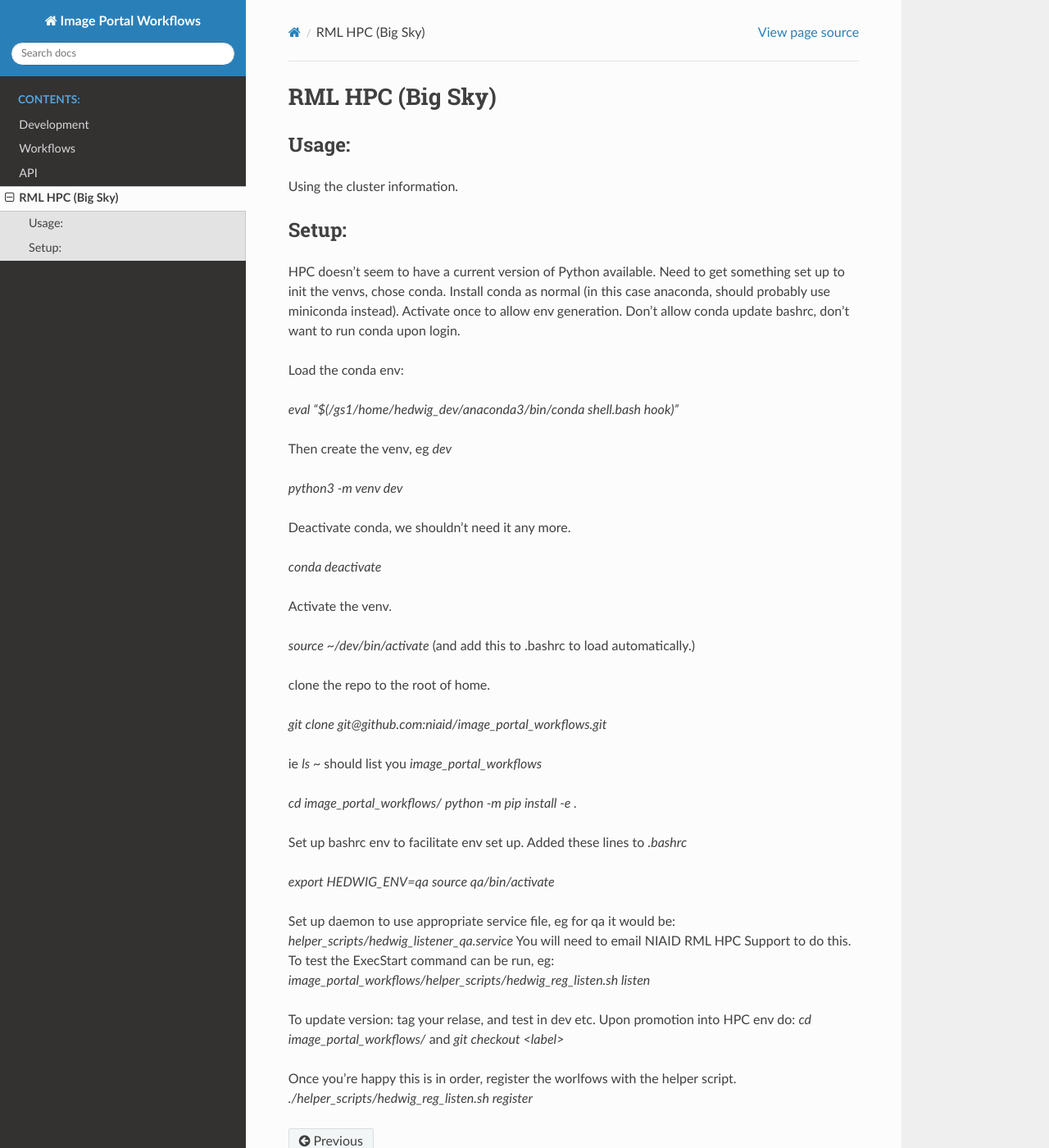
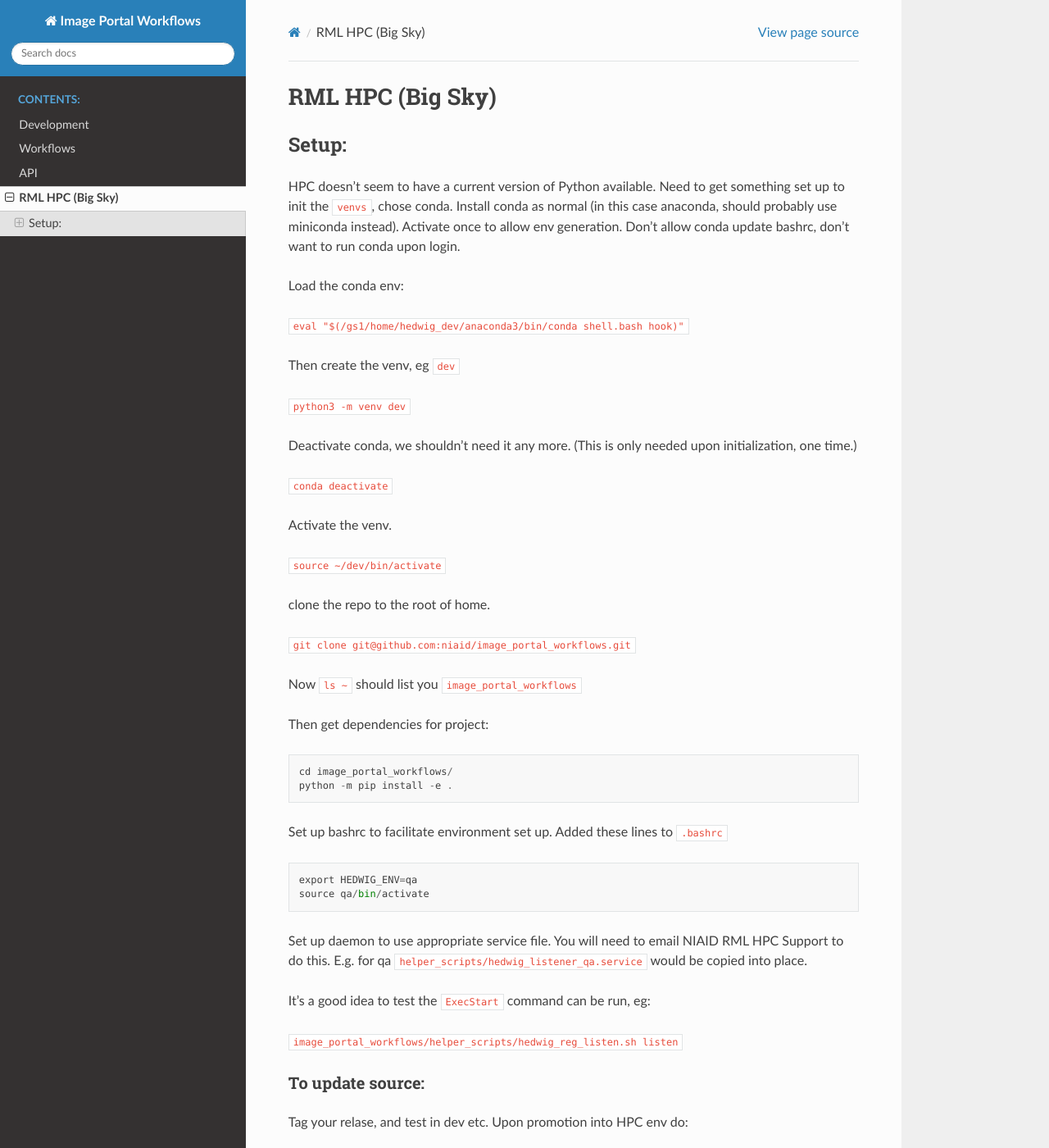
Before and after one commit to niaid/image_portal_workflows, a Sphinx documentation site: the page built from docs/source/hpc.rst, in a window 1280 px wide and 1400 px high. Shown: the whole window at 82% size. Built offline with Sphinx 7.4.7 and the Read the Docs theme 2.0.0, drawn with Linux system fonts in a browser that asks for light colours; some of the changed text lies outside the part shown.

Commit message:
Update hpc.rst

```diff
--- a/docs/source/hpc.rst
+++ b/docs/source/hpc.rst
@@ -3,65 +3,70 @@ RML HPC (Big Sky)
 ==================
 
 
-Usage:
--------
-
-Using the cluster information.
-
 Setup:
 -------
 
-HPC doesn't seem to have a current version of Python available. Need to get something set up to init the venvs, chose conda.
+HPC doesn't seem to have a current version of Python available. Need to get something set up to init the ``venvs``, chose conda.
 Install conda as normal (in this case anaconda, should probably use miniconda instead).
 Activate once to allow env generation. Don't allow conda update bashrc, don't want to run conda upon login.
 
 Load the conda env:
 
-`eval "$(/gs1/home/hedwig_dev/anaconda3/bin/conda shell.bash hook)"`
+``eval "$(/gs1/home/hedwig_dev/anaconda3/bin/conda shell.bash hook)"``
 
-Then create the venv, eg `dev`
+Then create the venv, eg ``dev``
 
-`python3 -m venv dev`
+``python3 -m venv dev``
 
-Deactivate conda, we shouldn't need it any more.
+Deactivate conda, we shouldn't need it any more. (This is only needed upon initialization, one time.)
 
-`conda deactivate`
+``conda deactivate``
 
 Activate the venv.
 
-`source ~/dev/bin/activate`
-(and add this to .bashrc to load automatically.)
+``source ~/dev/bin/activate``
 
 clone the repo to the root of home.
 
-`git clone git@github.com:niaid/image_portal_workflows.git`
+``git clone git@github.com:niaid/image_portal_workflows.git``
 
-ie `ls ~` should list you `image_portal_workflows`
+Now ``ls ~`` should list you ``image_portal_workflows``
 
-`cd image_portal_workflows/`
-`python -m pip install -e .`
+Then get dependencies for project:
+
+.. code-block::
+
+  cd image_portal_workflows/
+  python -m pip install -e .
 
 
-Set up bashrc env to facilitate env set up.
-Added these lines to `.bashrc`
+Set up bashrc to facilitate environment set up.
+Added these lines to ``.bashrc``
 
-`export HEDWIG_ENV=qa`
-`source qa/bin/activate`
+.. code-block::
+
+  export HEDWIG_ENV=qa
+  source qa/bin/activate
 
 
-Set up daemon to use appropriate service file, eg for qa it would be:
-`helper_scripts/hedwig_listener_qa.service`
-You will need to email NIAID RML HPC Support to do this.
-To test the ExecStart command can be run, eg:
-`image_portal_workflows/helper_scripts/hedwig_reg_listen.sh listen`
+Set up daemon to use appropriate service file. You will need to email NIAID RML HPC Support to do this.
+E.g. for qa ``helper_scripts/hedwig_listener_qa.service`` would be copied into place.
 
 
-To update version:
-tag your relase, and test in dev etc.
+It's a good idea to test the ``ExecStart`` command can be run, eg:
+
+``image_portal_workflows/helper_scripts/hedwig_reg_listen.sh listen``
+
+
+To update source:
+~~~~~~~~~~~~~~~~~
+Tag your relase, and test in dev etc.
 Upon promotion into HPC env do:
-`cd image_portal_workflows/`
+
+``cd image_portal_workflows/``
 and
-`git checkout <label>`
+``git checkout <label>``
 
 Once you're happy this is in order, register the worlfows with the helper script.
-`./helper_scripts/hedwig_reg_listen.sh register`
+
+``./helper_scripts/hedwig_reg_listen.sh register``
```
